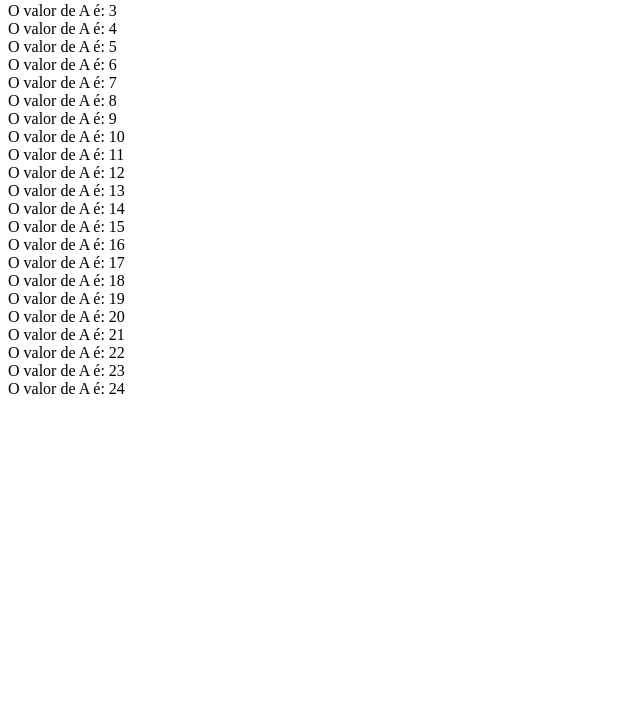
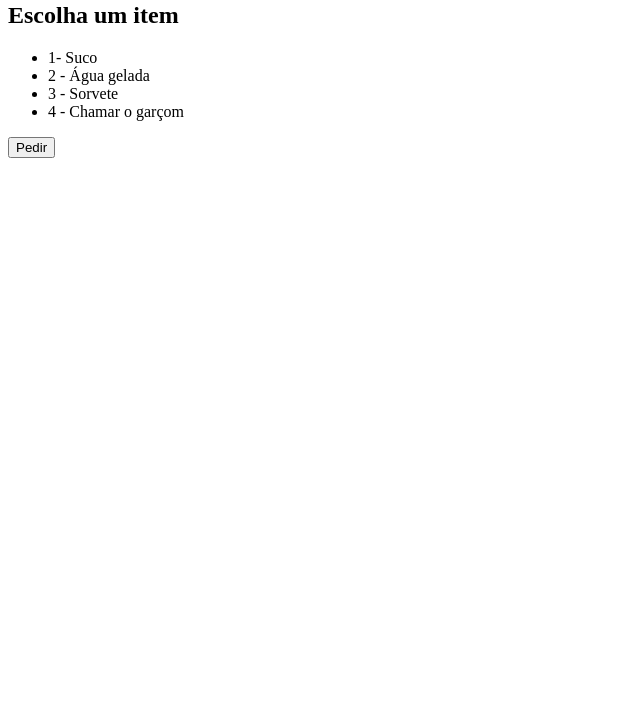
Before and after one commit to MateusZanchetaDev/PraticaWeb, a plain HTML site: page index.html in a window 1280 px wide. Shown: the part 78-800 px from the top of the page, without its empty margins (0-640 px from the left). Drawn offline with Linux system fonts and the light colour scheme.

Commit message:
Estudo com Switch

```diff
--- a/index.html
+++ b/index.html
@@ -7,6 +7,17 @@
 </head>
 <body>
 
+    <h1>Bem-vindo ao restaurante</h1>
+    <h2>Escolha um item</h2>
+
+    <ul>
+        <li>1- Suco</li>
+        <li>2 - Água gelada</li>
+        <li>3 - Sorvete</li>
+        <li>4 - Chamar o garçom</li>
+    </ul>
+
+    <button onclick="pedirItem()">Pedir</button>
 
     <script src="script.js"></script>
 </body>
--- a/script.js
+++ b/script.js
@@ -1,21 +1,26 @@
 
 
+//Estudo com Switch
 
-//Prática Loops
+function pedirItem() {
+    var valor = prompt('Digite um valor de 1 a 4: ');
 
-//Para comentar tudo CTRL + K + C. Para Descomentar tudo CTRL + K + U.
+    switch(Number(valor)) {
+      case 1:
+        alert('Você escolheu 1 = Suco');
+        break;
+      case 2:
+        alert('Você escolheu 2 = Água gelada');
+        break;
+      case 3:
+        alert('Você escolheu 3 = Sorvete');
+        break;
+      case 4:
+        alert('Você escolheu 4 = Chamar o garçom');
+        break;
 
-// var x= 0;
-
-// while(x < 10){
-//     document.write("<br> O valor de X é: " + x);
-
-//     //Auto-incremento no var x
-//     x++;
-// }
-
-var valor = 25;
-
-for(a = 0; a < valor; a++){
-    document.write('<br> O valor de A é: ' + a);
+      default:
+        alert('Opção inválida! Escolha um número entre 1 a 4.');
+        break;
+    }
 }
```
